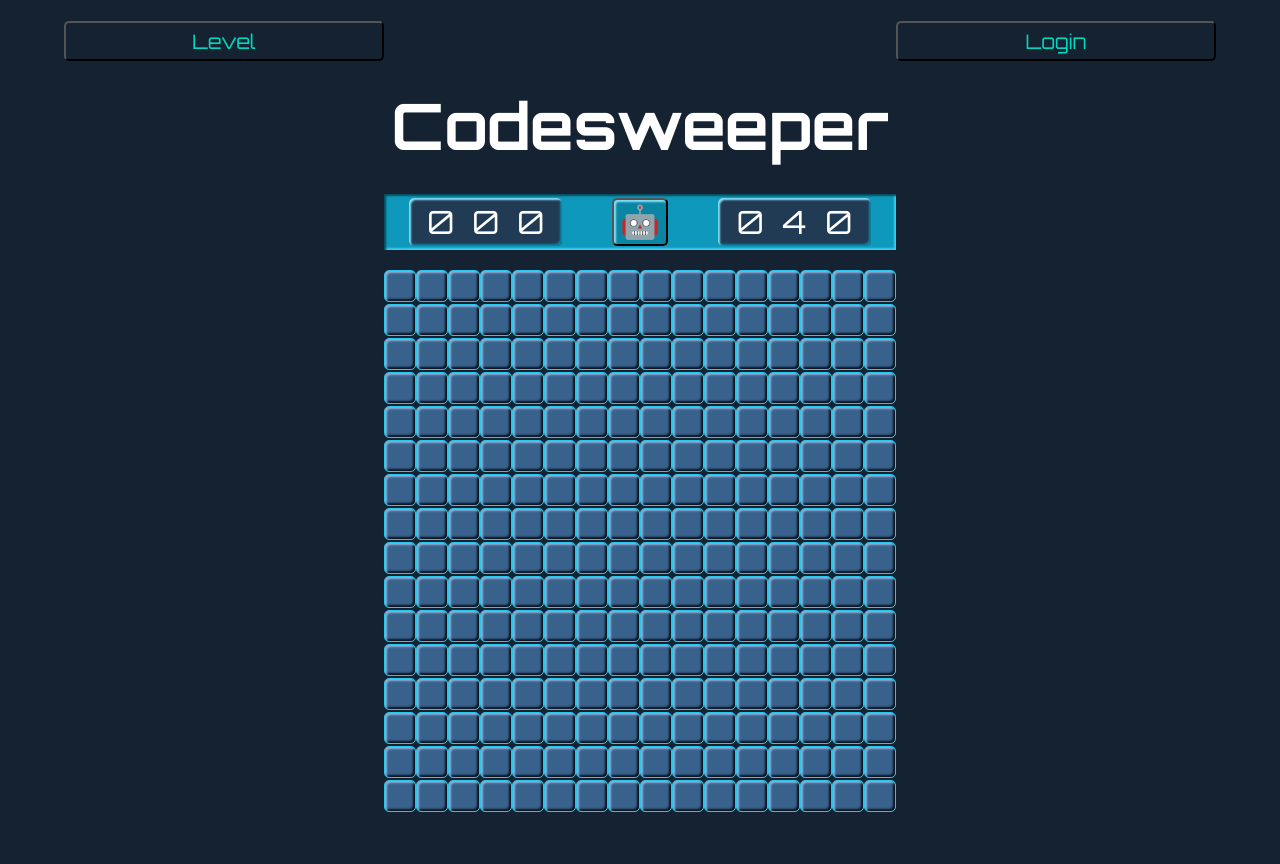
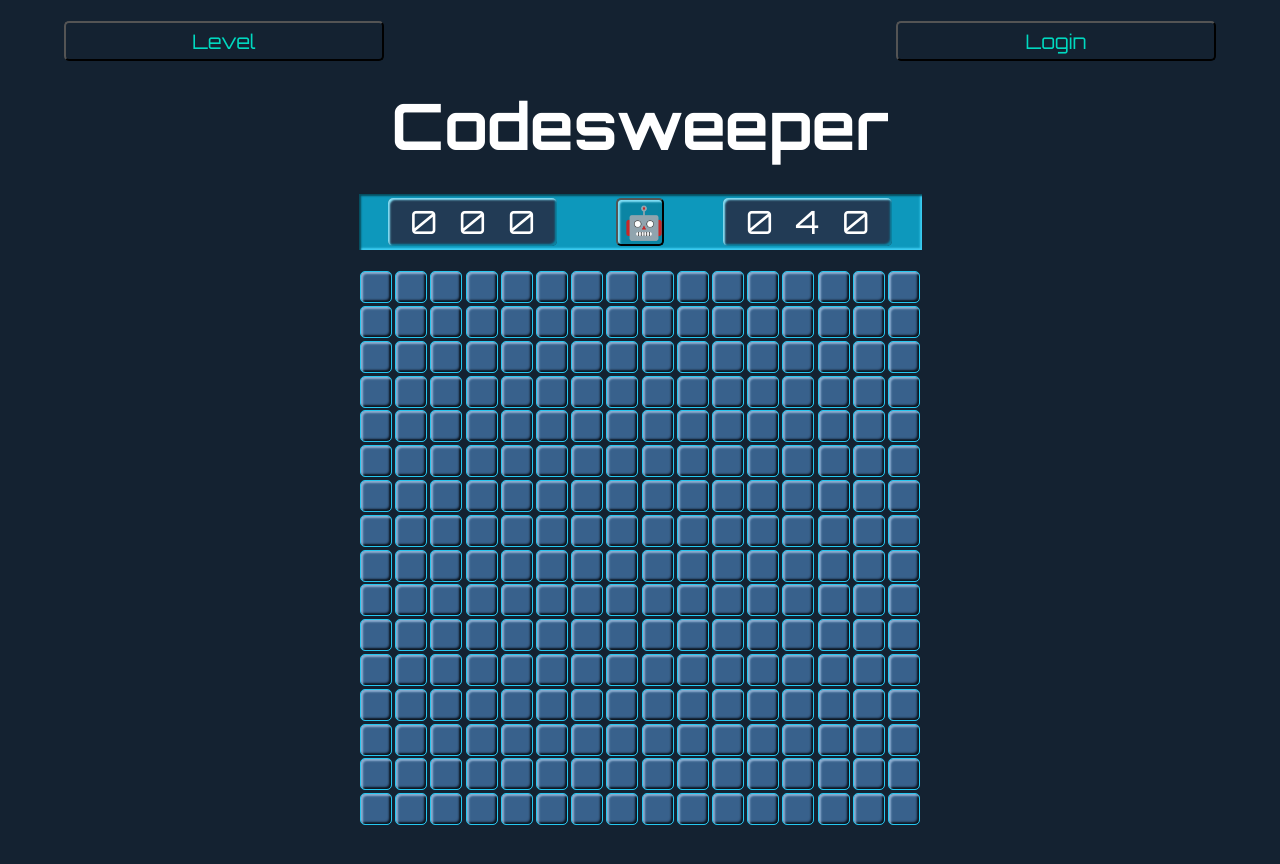
Before and after one commit to kaseywolff/Codesweeper, a React app: page / in a window 1280 px wide. Shown: the top 864 px of the page. Before the commit the page ends 814 px from the top, so only its background shows below. Built offline with nearby package versions, Linux system fonts and the light colour scheme.

Commit message:
almost finished styling

```diff
--- a/client/components/Game/Square.jsx
+++ b/client/components/Game/Square.jsx
@@ -28,7 +28,7 @@ const Square = ({ id, isRevealed, isFlagged, value, handleClick, handleRightClic
 
 
   return (
-    <div>
+    <div className='square-div'>
       <button
         className={`square ${squareClass}`}
         id={id}
--- a/client/scss/board.scss
+++ b/client/scss/board.scss
@@ -9,6 +9,7 @@
   align-items: center;
   z-index: 0;
   margin-top: 3vmin;
+  margin-bottom: 5vh;
 };
 
 #stats {
@@ -20,12 +21,12 @@
   box-shadow: inset 2px 2px 2px 0 darken($darkblue, 20), inset -2px -2px 2px 0 lighten($darkblue, 20);
   z-index: 0;
   width: 100%;
-  height: 7vmin;
+  height: 7vh;
 
 
   .stats-box {
     width: 30%;
-    height: 6vmin;
+    height: 6vh;
     display: flex;
     justify-content: space-evenly;
     align-items: center;
@@ -42,8 +43,8 @@
   };
 
   #smile {
-    width: 7vmin;
-    height: 6vmin;
+    width: 6vh;
+    height: 6vh;
     font-size: 4vmin;
     background-color: darken($blue, 20);
     text-align: center;
--- a/client/scss/global.scss
+++ b/client/scss/global.scss
@@ -22,6 +22,14 @@ h2 {
   z-index: 0;
 };
 
+plaintext {
+  font-family: 'Orbitron', sans-serif;
+};
+
+button {
+  font-family: 'Orbitron', sans-serif;
+};
+
 #app {
   position: relative;
   display: flex;
--- a/client/scss/levels.scss
+++ b/client/scss/levels.scss
@@ -6,21 +6,23 @@
 #levels-container {
   position: absolute;
   padding: .75%;
-  top: 12%;
-  background-color: rgba($grey-blue, .85);
-  border-color: white;
-  border-width: 300px;
+  top: 15%;
+  background-color: rgba(white, .85);
+  box-shadow: inset 2px 2px 2px 0 darken(white, 20), inset -2px -2px 2px 0 lighten(white, 20);
+  // border: 3px solid white;
   display: grid;
   grid-template-rows: repeat(4, 1fr);
   align-self: center;
   justify-self: center;
   border-radius: 5px;
-  width: 85vmin;
+  width: 80vmin;
   z-index: 999;
 };
 
 .level-row {
-  background-color: darken(rgb(56, 97, 140), 25);
+  background-color: $purple;
+  box-shadow: inset 2px 2px 2px 0 lighten($purple, 20), inset -2px -2px 2px 0 darken($purple, 20);
+  // background-color: darken(rgb(56, 97, 140), 25);
   color: white;
   margin: 1.25%;
   border-radius: 5px;
@@ -31,6 +33,7 @@
 };
 
 .level-element {
+  // font-family: 'Orbitron', sans-serif;
   display: flex;
   width: 100%;
   justify-content: center;
--- a/client/scss/squares.scss
+++ b/client/scss/squares.scss
@@ -1,75 +1,79 @@
+@import url('https://fonts.googleapis.com/css2?family=Orbitron:wght@400;500;600;700&display=swap');
 @import 'color_palette';
 
 
 .square {
-  width: 4vmin;
-  height: 4vmin;
+  // font-family: 'Orbitron', sans-serif;
+  width: 4vh;
+  height: 4vh;
   border-radius: 5px;
   z-index: 1;
+  margin: .1vh;
+  margin-right: .2vh;
+  margin-left: .2vh
 };
 
 .hidden {
-  background-color: darken(rgb(56, 97, 140), 0);
-  box-shadow: inset 2px 2px 2px 0 lighten(rgb(56, 97, 140), 30), inset -2px -2px 2px 0 darken(rgb(56, 97, 140), 30);
+  background-color: darken($grey-blue, 0);
+  box-shadow: inset 2px 2px 2px 0 lighten($grey-blue, 30), inset -2px -2px 2px 0 darken($grey-blue, 30);
   border: 1px solid $blue;
   color: white;
 
   cursor: pointer;
 
   &:hover {
-    background-color: rgb(255, 151, 112);
-  }
-}
+    background-color: $orange;
+  };
+};
 
 .flagged {
-  background-color: darken(rgb(56, 97, 140), 0);
-  box-shadow: inset 2px 2px 2px 0 lighten(rgb(56, 97, 140), 30), inset -2px -2px 2px 0 darken(rgb(56, 97, 140), 30);
-  border: 1px solid rgb(37, 199, 240);
-  color: rgb(255, 114, 159);
+  background-color: darken($grey-blue, 0);
+  box-shadow: inset 2px 2px 2px 0 lighten($grey-blue, 30), inset -2px -2px 2px 0 darken($grey-blue, 30);
+  border: 1px solid $blue;
+  color: $pink;
 
   cursor: pointer;
 };
 
 .square0 {
-  background-color: darken(rgb(56, 97, 140), 15);
-  border: 2px solid darken(rgb(37, 199, 240), 15);
-  color: darken(rgb(56, 97, 140), 20);
-
+  background-color: darken($grey-blue, 15);
+  border: 2px solid darken($blue, 15);
+  color: darken($grey-blue, 20);
 };
 
 .square1 {
-  background-color: darken(rgb(56, 97, 140), 15);
-  border: 2px solid darken(rgb(37, 199, 240), 15);
+  background-color: darken($grey-blue, 15);
+  border: 2px solid darken($blue, 15);
   color: white;
 };
 
 .square2 {
-  background-color: darken(rgb(56, 97, 140), 15);
-  border: 2px solid darken(rgb(37, 199, 240), 15);
-  color: rgb(255, 231, 76);
+  background-color: darken($grey-blue, 15);
+  border: 2px solid darken($blue, 15);
+  color: $yellow;
 };
 
 .square3 {
-  background-color: darken(rgb(56, 97, 140), 15);
-  border: 2px solid darken(rgb(37, 199, 240), 15);
-  color: rgb(0, 217, 192);
+  background-color: darken($grey-blue, 15);
+  border: 2px solid darken($blue, 15);
+  color: $green;
 };
 
 .square4 {
-  background-color: darken(rgb(56, 97, 140), 15);
-  border: 2px solid darken(rgb(37, 199, 240), 15);
-  color: rgb(171, 135, 255);
+  background-color: darken($grey-blue, 15);
+  border: 2px solid darken($blue, 15);
+  color: $purple;
 };
 
 .square5 {
-  background-color: darken(rgb(56, 97, 140), 15);
-  border: 2px solid darken(rgb(37, 199, 240), 15);
+  background-color: darken($grey-blue, 15);
+  border: 2px solid darken($blue, 15);
   color: darken($orange, 10);
 };
 
 .squareX {
   background-color: rgb(255, 114, 159);
-  border: 2px solid rgb(37, 199, 240);
+  border: 2px solid $blue;
   color: white;
   box-shadow: inset 2px 2px 2px 0 lighten($pink, 20), inset -2px -2px 2px 0 darken($pink, 20);
 };
```
